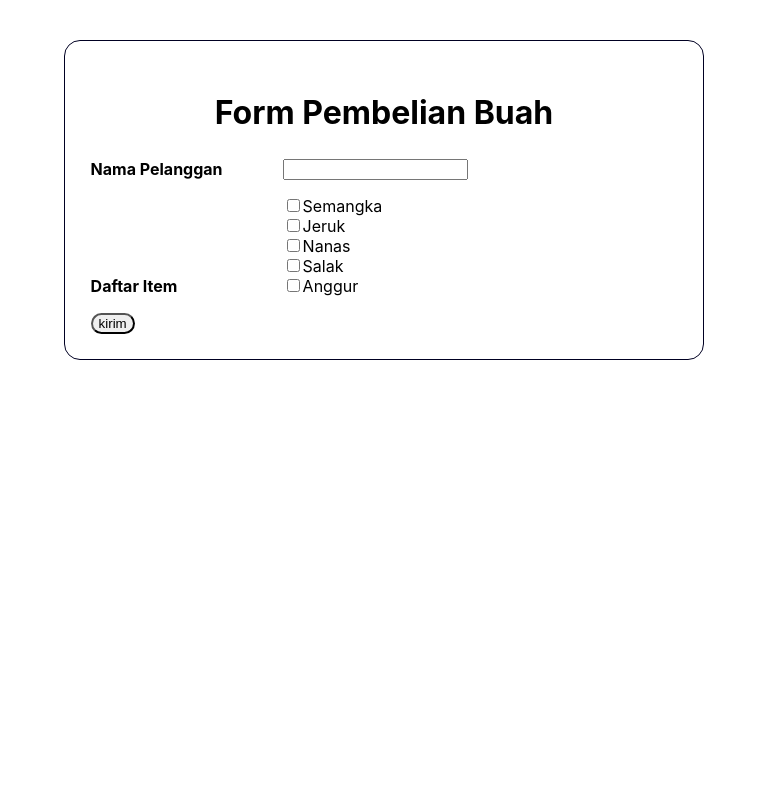
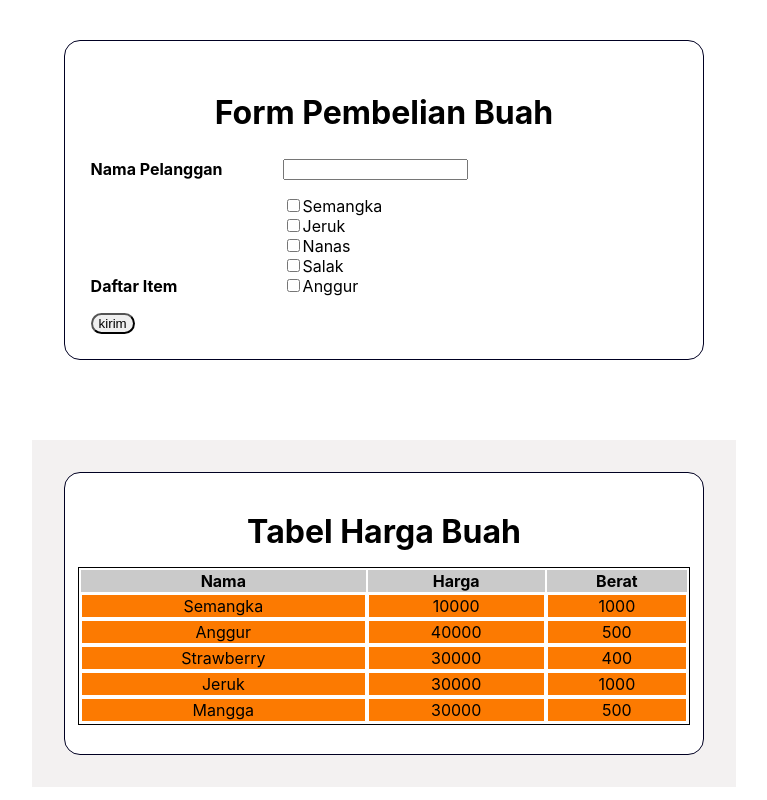
Before and after one commit to juuni26/sanbercode-reactjs-batch18-part2, a React (Create React App) app in the folder first-app/: page / in a window 1280 px wide. Shown: the whole page, without its empty margins (256-1023 px from the left). Built offline with nearby package versions, Linux system fonts and the light colour scheme.

Commit message:
Add Tugas10

```diff
--- a/first-app/src/App.css
+++ b/first-app/src/App.css
@@ -13,11 +13,12 @@ button {
 }
 .container {
   padding-top: 5vh;
-  height: 100vh;
+  min-height: 50vh;
   display: flex;
   align-items: center;
   flex-direction: column;
 }
+
 form {
   width: 40rem;
   border: 1px solid #002;
@@ -50,8 +51,46 @@ form h2 {
   width: 10rem;
 }
 
+.table {
+  background-color: rgb(255, 255, 255);
+  width: 40rem;
+  border: 1px solid #002;
+  padding: 2%;
+  border-radius: 1rem;
+  display: flex;
+  flex-direction: column;
+  text-align: center;
+}
+.ct {
+  padding: 2rem;
+  background-color: rgb(243, 241, 241);
+}
+.table h2 {
+  font-size: 2rem;
+margin-bottom: 1rem;
+}
+table {
+  background-color: #fff;
+  border: 1px solid black;
+  padding: 0;
+  margin: 0;
+  margin-bottom: 1rem;
+}
+.table td {
+  border: 1px solid white;
+  background-color: rgb(252, 122, 1);
+}
+.table thead {
+  background-color: rgb(202, 202, 202);
+}
+
+
+
 @media only screen and (max-width: 800px) {
   form {
     width: 100%;
   }
+  .table {
+    width: 100%;
+  }
 }
--- a/first-app/src/App.js
+++ b/first-app/src/App.js
@@ -1,54 +1,19 @@
-import React from 'react';
-import logo from './logo.svg';
-import './App.css';
+import React from "react";
+import "./App.css";
+import Tugas9 from "./Tugas9/Tugas9";
+import Tugas10 from "./Tugas10/Tugas10";
 
-function App() {
-  return (
-    <div class="container">
-    <form>
-      <h2>Form Pembelian Buah</h2>
-      <div class="namaPelanggan">
-        <label for="nama" class="label-first"
-          ><strong>Nama Pelanggan</strong></label
-        >
-        <input type="text" name="nama" id="nama" />
-      </div>
-      <div class="daftarItem">
-        <div>
-          <label for="daftarItem" class="label-first"
-            ><strong>Daftar Item</strong></label
-          >
-        </div>
-        <div class="item">
-          <div>
-            <input type="checkbox" name="item" id="" value="Semangka" />
-            <label for="semangka">Semangka</label>
-          </div>
 
-          <div>
-            <input type="checkbox" name="item" id="" value="Jeruk" />
-            <label for="Jeruk">Jeruk</label>
-          </div>
-          <div>
-            <input type="checkbox" name="item" id="" value="Nanas" />
-            <label for="Nanas">Nanas</label>
-          </div>
-          <div>
-            <input type="checkbox" name="item" id="" value="Salak" />
-            <label for="Salak">Salak</label>
-          </div>
-          <div>
-            <input type="checkbox" name="item" id="" value="Anggur" />
-            <label for="Anggur">Anggur</label>
-          </div>
-        </div>
-      </div>
+
+class App extends React.Component {
+  render(){
+    return (
       <div>
-        <button type="submit">kirim</button>
-      </div>
-    </form>
-  </div>
-  );
+    <Tugas9/>
+    <Tugas10/>
+    </div>
+      )
+  }
 }
 
 export default App;
--- /dev/null
+++ b/first-app/src/Tugas10/Tugas10.js
@@ -0,0 +1,48 @@
+import React from "react";
+
+function Bodyy() {
+  let dataHargaBuah = [
+    { nama: "Semangka", harga: 10000, berat: 1000 },
+    { nama: "Anggur", harga: 40000, berat: 500 },
+    { nama: "Strawberry", harga: 30000, berat: 400 },
+    { nama: "Jeruk", harga: 30000, berat: 1000 },
+    { nama: "Mangga", harga: 30000, berat: 500 },
+  ];
+
+  const rows = dataHargaBuah.map((row, index) => {
+    return (
+      <tr key={index}>
+        <td>{row.nama}</td>
+        <td>{row.harga}</td>
+        <td>{row.berat}</td>
+      </tr>
+    );
+  });
+  return <tbody>{rows}</tbody>;
+}
+
+class Tugas10 extends React.Component {
+  render() {
+    return (
+      <div className="container">
+        <div className="ct">
+          <div className="table">
+            <h2>Tabel Harga Buah</h2>
+            <table>
+              <thead>
+                <tr>
+                  <th>Nama</th>
+                  <th>Harga</th>
+                  <th>Berat</th>
+                </tr>
+              </thead>
+              <Bodyy />
+            </table>
+          </div>
+        </div>
+      </div>
+    );
+  }
+}
+
+export default Tugas10;
--- /dev/null
+++ b/first-app/src/Tugas9/Tugas9.js
@@ -0,0 +1,52 @@
+import React from "react";
+
+function Tugas9() {
+  return (
+    <div className="container">
+      <form>
+        <h2>Form Pembelian Buah</h2>
+        <div className="namaPelanggan">
+          <label htmlFor="nama" className="label-first">
+            <strong>Nama Pelanggan</strong>
+          </label>
+          <input type="text" name="nama" id="nama" />
+        </div>
+        <div className="daftarItem">
+          <div>
+            <label htmlFor="daftarItem" className="label-first">
+              <strong>Daftar Item</strong>
+            </label>
+          </div>
+          <div className="item">
+            <div>
+              <input type="checkbox" name="item" id="" value="Semangka" />
+              <label htmlFor="semangka">Semangka</label>
+            </div>
+
+            <div>
+              <input type="checkbox" name="item" id="" value="Jeruk" />
+              <label htmlFor="Jeruk">Jeruk</label>
+            </div>
+            <div>
+              <input type="checkbox" name="item" id="" value="Nanas" />
+              <label htmlFor="Nanas">Nanas</label>
+            </div>
+            <div>
+              <input type="checkbox" name="item" id="" value="Salak" />
+              <label htmlFor="Salak">Salak</label>
+            </div>
+            <div>
+              <input type="checkbox" name="item" id="" value="Anggur" />
+              <label htmlFor="Anggur">Anggur</label>
+            </div>
+          </div>
+        </div>
+        <div>
+          <button type="submit">kirim</button>
+        </div>
+      </form>
+    </div>
+  );
+}
+
+export default Tugas9;
```
